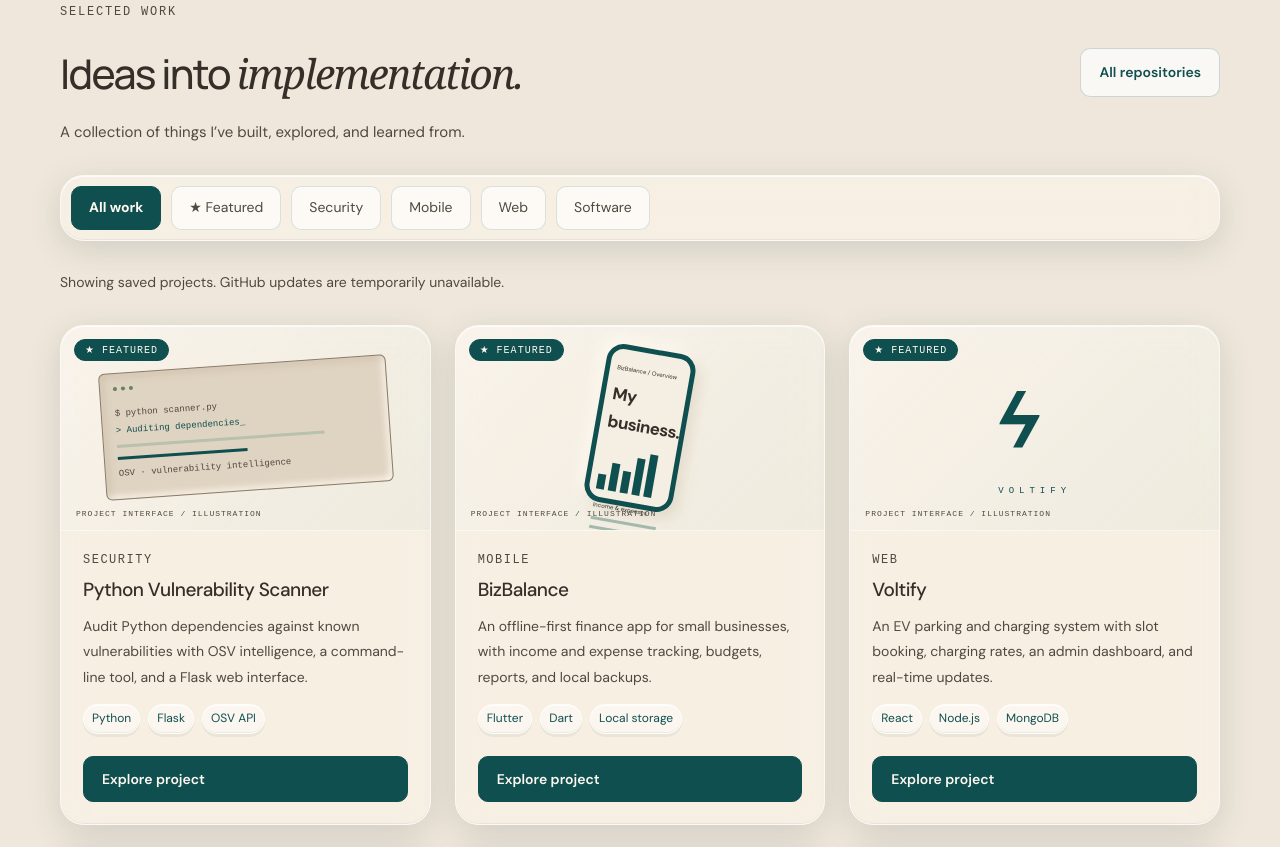
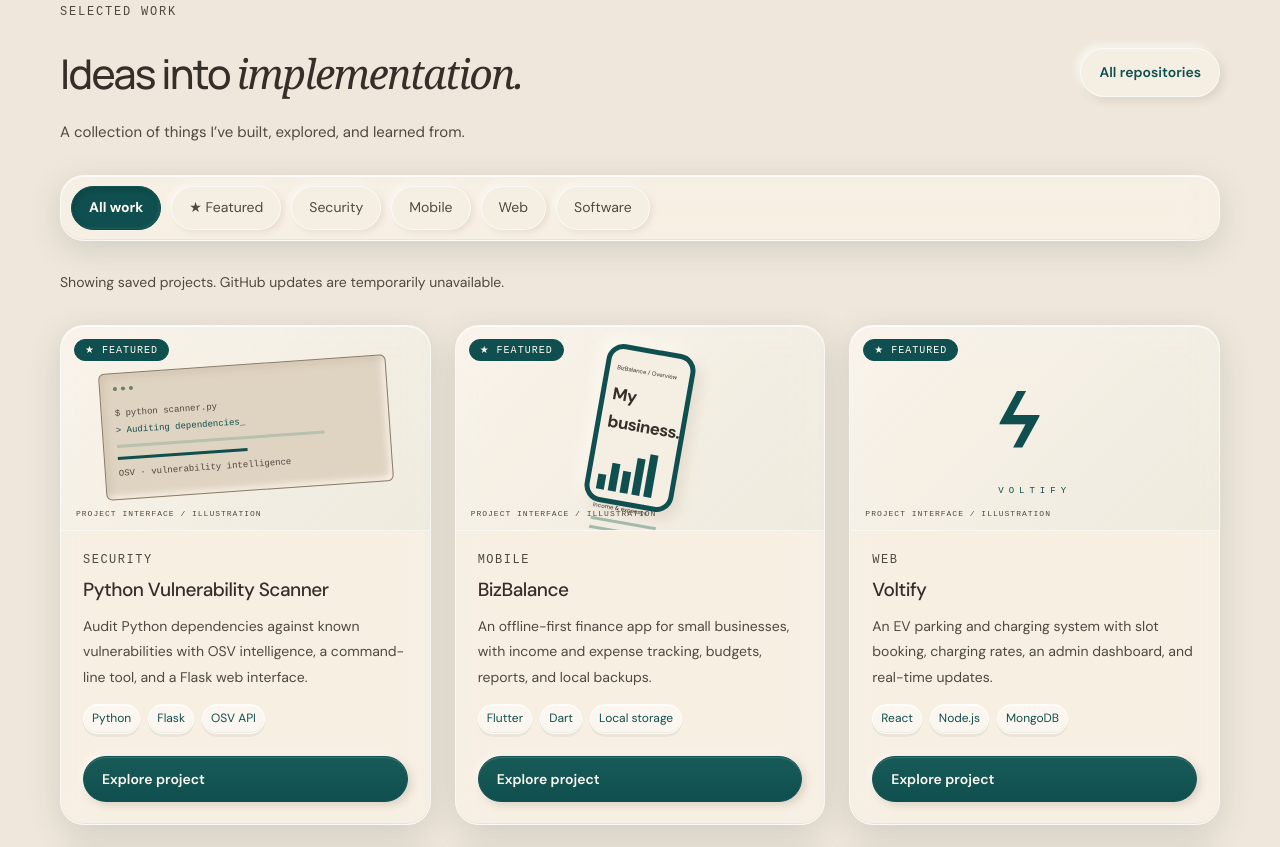
Before and after one commit to dinuka0987/dinuka0987.github.io, a plain HTML site: page index.html in a window 1280 px wide. Shown: the part 1655-2502 px from the top of the page. Drawn offline with Linux system fonts and the light colour scheme; no server answers.

Commit message:
Match reference soft teal pill button styling

```diff
--- a/index.html
+++ b/index.html
@@ -8,7 +8,7 @@
   <meta property="og:description" content="Software, networks, and security. Explore my projects, skills, and learning journey.">
   <title>Dinuka Dilshan — Software, Networks & Security</title>
   <link rel="icon" href="assets/favicon.svg" type="image/svg+xml">
-  <link rel="stylesheet" href="styles.css?v=9">
+  <link rel="stylesheet" href="styles.css?v=10">
 <script src="github-projects.js?v=3" defer></script>
 <script src="app.js?v=7" defer></script>
 </head>
--- a/styles.css
+++ b/styles.css
@@ -668,49 +668,65 @@ footer > a.g3-backtop { font: 600 .75rem/1.45 var(--font); color: var(--green);
   .tags span:hover, .g3-social-link:hover .g3-icon-shell, .g3-social-link:hover .g3-brand-icon { transform: none; }
 }
 
-/* Professional controls: flat surfaces replace the physical-key treatment.
-   Existing selectors and actions are retained; card/glass effects stay intact. */
+/* Reference button skin: soft teal pills, cream secondary controls and inset
+   pressed states. No hard bottom edge, glossy overlay or movement. */
 .button, .nav-contact, .project-link, .g3-resume-link, .g3-backtop,
 .section-heading > .text-link, .email-link, .contact-links .g3-resume-link {
-  border-radius: 10px; border: 1px solid #0f4f4f33;
-  background: #ffffffb3; color: var(--green); font-weight: 600;
-  box-shadow: none; transform: none;
+  border-radius: 999px; border: 1px solid #ffffffa6;
+  background: var(--panel); color: var(--green); font-weight: 600;
+  box-shadow: 3px 3px 8px #7e6d5330, -3px -3px 7px #ffffffbf;
+  transform: none;
   transition: background-color 180ms ease-out, border-color 180ms ease-out, box-shadow 180ms ease-out;
 }
 .button.primary, .nav-contact, .project-link {
-  background: var(--green); border-color: var(--green); color: var(--on-primary);
+  background: linear-gradient(180deg, #175b58, #0f4f4f);
+  border-color: #0f4f4f; color: var(--on-primary);
+  box-shadow: 3px 3px 8px #61543d33, -2px -2px 6px #ffffffa6, inset 0 1px 0 #ffffff26;
 }
 .primary::after, .nav-contact::after, .project-link::after { display: none; }
 .button:hover, .nav-contact:hover, .project-link:hover, .g3-resume-link:hover,
 .g3-backtop:hover, .section-heading > .text-link:hover, .email-link:hover {
-  background: #ffffffeb; border-color: #0f4f4f66; transform: none;
-  box-shadow: 0 2px 8px #153d3d12;
+  background: #faf4ea; border-color: #ffffffcc; transform: none;
+  box-shadow: 4px 4px 10px #7e6d5338, -3px -3px 8px #ffffffcc;
 }
 .button.primary:hover, .nav-contact:hover, .project-link:hover {
-  background: var(--primary-hover); color: var(--on-primary); border-color: var(--primary-hover);
+  background: linear-gradient(180deg, #1a625e, #105451);
+  color: var(--on-primary); border-color: #105451;
+  box-shadow: 4px 4px 10px #61543d38, -2px -2px 7px #ffffffb3, inset 0 1px 0 #ffffff26;
 }
 .button:active, .nav-contact:active, .project-link:active, .g3-resume-link:active,
 .g3-backtop:active, .section-heading > .text-link:active, .email-link:active {
-  background: #e1ebe5; box-shadow: none; transform: none;
+  background: var(--surface-inset); transform: none;
+  box-shadow: inset 3px 3px 7px #a38f724d, inset -3px -3px 7px #fffaf1cc;
 }
-.button.primary:active, .nav-contact:active, .project-link:active { background: #083636; color: var(--on-primary); }
+.button.primary:active, .nav-contact:active, .project-link:active {
+  background: var(--green); color: var(--on-primary);
+  box-shadow: inset 3px 3px 6px #00232361, inset -2px -2px 5px #ffffff1f;
+}
 .button:disabled, .button[aria-disabled="true"] {
   background: var(--disabled-bg); color: var(--disabled-text); border-color: var(--disabled-bg);
   box-shadow: none; transform: none;
 }
-.button.primary[aria-busy="true"] { background: var(--green); color: var(--on-primary); box-shadow: none; }
+.button.primary[aria-busy="true"] {
+  background: var(--green); color: var(--on-primary);
+  box-shadow: inset 3px 3px 6px #00232361, inset -2px -2px 5px #ffffff1f;
+}
 .filters button, .nav-toggle, .g3-icon-shell {
-  border: 1px solid #0f4f4f26; background: #ffffffa6; border-radius: 10px;
-  box-shadow: none; transform: none;
+  border: 1px solid #ffffffa6; background: var(--panel); border-radius: 12px;
+  box-shadow: 2px 2px 6px #7e6d5329, -2px -2px 6px #ffffffb3; transform: none;
 }
+.filters button { border-radius: 999px; }
 .filters button:hover, .nav-toggle:hover, .g3-social-link:hover .g3-icon-shell {
-  background: #ffffffeb; border-color: #0f4f4f59; box-shadow: none; transform: none;
+  background: #faf4ea; border-color: #ffffffcc;
+  box-shadow: 3px 3px 8px #7e6d5333, -2px -2px 7px #ffffffbf; transform: none;
 }
 .filters button.active, .filters button.active:hover {
-  background: var(--green); color: var(--on-primary); border-color: var(--green); box-shadow: none;
+  background: var(--green); color: var(--on-primary); border-color: var(--green);
+  box-shadow: inset 2px 2px 5px #00232340, inset -1px -1px 3px #ffffff1a;
 }
 .filters button:active, .nav-toggle[aria-expanded="true"], .g3-social-link:active .g3-icon-shell {
-  background: #dbe8e1; box-shadow: none; transform: none;
+  background: var(--surface-inset); transform: none;
+  box-shadow: inset 2px 2px 5px #a38f724d, inset -2px -2px 5px #fffaf1bf;
 }
 .g3-social-link:hover .g3-brand-icon { transform: none; }
 .header nav a:hover, .g3-footer-links a:hover { transform: none; box-shadow: none; }
```
